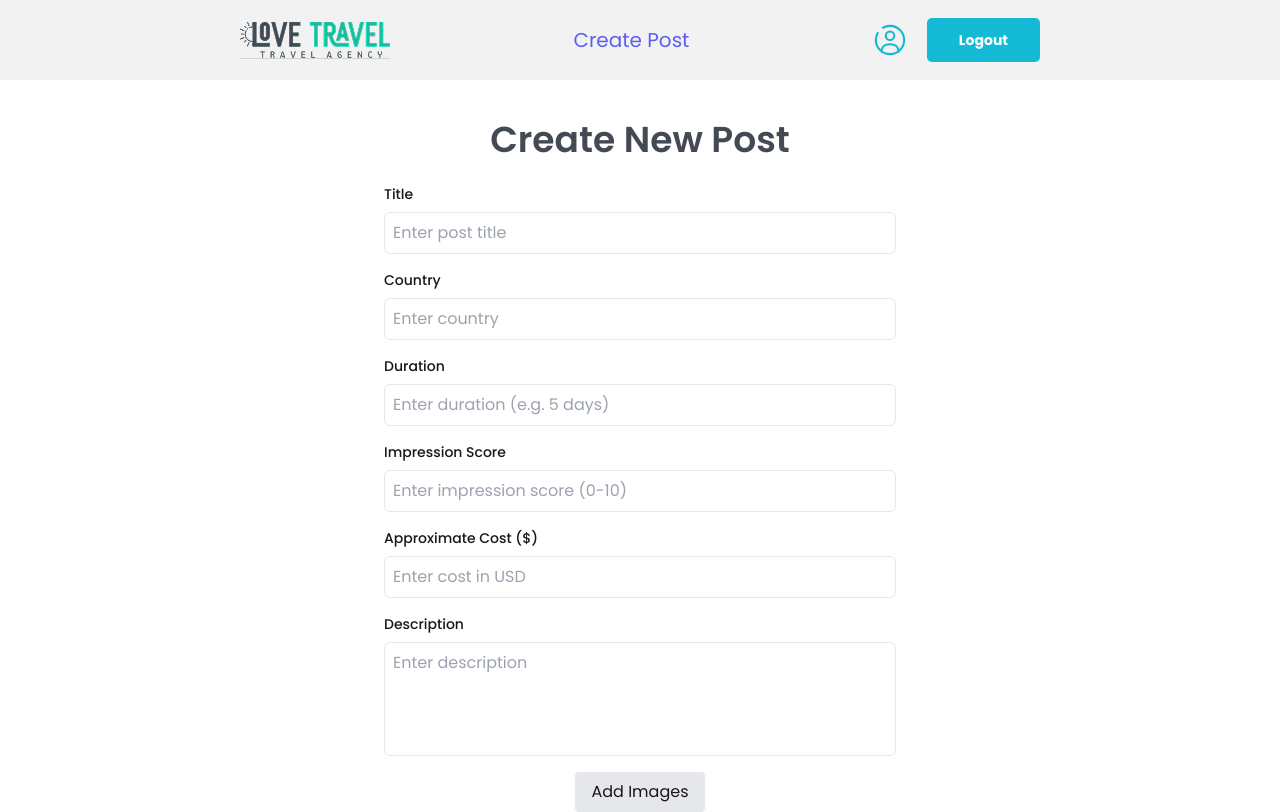
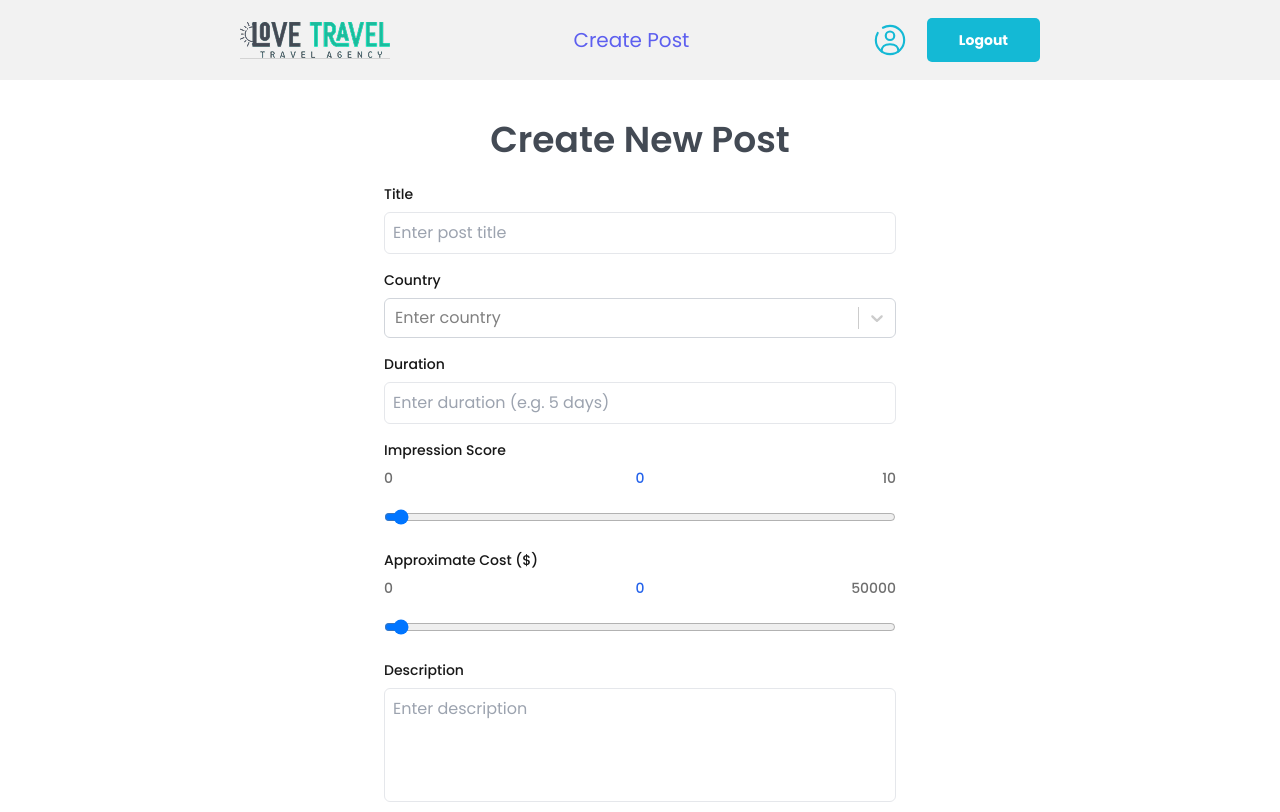
Before and after one commit to MVPavlyk/travelbook, a Next.js app: page /create-post in a window 1280 px wide. Shown: the top 812 px of the page. Built offline with nearby package versions, Linux system fonts and the light colour scheme; no server answers; sample sign-in values are in the browser's storage.

Commit message:
feat: visual improvements of post form and post page

```diff
--- a/package.json
+++ b/package.json
@@ -24,7 +24,9 @@
     "react": "^19.0.0",
     "react-dom": "^19.0.0",
     "react-hook-form": "^7.54.2",
+    "react-select": "^5.10.1",
     "tailwind-merge": "^3.0.1",
+    "tailwind-scrollbar": "^4.0.2",
     "uuid": "^11.1.0"
   },
   "devDependencies": {
--- /dev/null
+++ b/src/actions/countries/getCountriesAction.ts
@@ -0,0 +1,35 @@
+'use server';
+
+import { TCountry } from '@/lib/types/county';
+
+export async function getCountriesAction(): Promise<TCountry[] | null> {
+  try {
+    const API_KEY = process.env.CSC_API_KEY;
+
+    if (!API_KEY) {
+      console.error('Missing CSC_API_KEY in environment variables');
+      return null;
+    }
+
+    const response = await fetch(
+      'https://api.countrystatecity.in/v1/countries',
+      {
+        method: 'GET',
+        headers: {
+          'X-CSCAPI-KEY': API_KEY,
+        },
+        next: { revalidate: 3600 },
+      }
+    );
+
+    if (!response.ok) {
+      console.error(`Failed to fetch countries: ${response.status}`);
+      return null;
+    }
+
+    return await response.json();
+  } catch (error) {
+    console.error('Error fetching countries:', error);
+    return null;
+  }
+}
--- a/src/app/create-post/page.tsx
+++ b/src/app/create-post/page.tsx
@@ -4,6 +4,7 @@ import CreatePostForm from '@/components/modules/PostForm';
 import { getSession } from '@/lib/auth/getAuth';
 import { redirect } from 'next/navigation';
 import { STATIC_ROUTES } from '@/lib/constants/staticRoutes';
+import { getCountriesAction } from '@/actions/countries/getCountriesAction';
 
 const CreatePost = async () => {
   const session = await getSession();
@@ -12,9 +13,11 @@ const CreatePost = async () => {
     redirect(STATIC_ROUTES.LOGIN);
   }
 
+  const countries = await getCountriesAction();
+
   return (
     <MainLayout>
-      <CreatePostForm />
+      <CreatePostForm countries={countries} />
     </MainLayout>
   );
 };
--- a/src/components/elements/Input/index.tsx
+++ b/src/components/elements/Input/index.tsx
@@ -8,7 +8,7 @@ import { twMerge } from 'tailwind-merge';
 interface InputFieldProps extends InputHTMLAttributes<HTMLInputElement> {
   name: string;
   label?: string;
-  type?: 'text' | 'email' | 'password' | 'number';
+  type?: 'text' | 'email' | 'password' | 'number' | 'range';
   placeholder?: string;
   className?: string;
 }
@@ -26,6 +26,8 @@ export default function Input({
     formState: { errors },
   } = useFormContext();
 
+  const isRange = type === 'range';
+
   return (
     <div className={`flex flex-col gap-2 items-start`}>
       {label && (
@@ -38,6 +40,17 @@ export default function Input({
         name={name}
         control={control}
         render={({ field }) => (
+          <>
+            {isRange && (
+              <div className="w-full grid grid-cols-3 text-sm text-gray-600 font-medium mb-1">
+                <span className="justify-self-start">{props.min ?? 0}</span>
+                <span className="justify-self-center text-blue-600">
+                  {field.value}
+                </span>
+                <span className="justify-self-end">{props.max ?? 100}</span>
+              </div>
+            )}
+
             <input
               {...field}
               id={name}
@@ -45,12 +58,14 @@ export default function Input({
               placeholder={placeholder}
               className={twMerge(
                 classNames(
-                'border p-2 rounded-md w-[320px] focus:ring-2 focus:ring-blue-500 outline-none',
-                className
+                  'border p-2 rounded-md w-full focus:ring-2 focus:ring-blue-500 outline-none',
+                  className,
+                  isRange && 'focus:ring-0'
                 )
               )}
               {...props}
             />
+          </>
         )}
       />
 
--- /dev/null
+++ b/src/components/elements/Select/index.tsx
@@ -0,0 +1,122 @@
+'use client';
+
+import { useFormContext, Controller } from 'react-hook-form';
+import Select from 'react-select';
+import { twMerge } from 'tailwind-merge';
+import classNames from 'classnames';
+
+type Option = {
+  label: string;
+  value: string;
+};
+
+interface SelectInputProps {
+  name: string;
+  label?: string;
+  options: Option[];
+  className?: string;
+  isClearable?: boolean;
+  placeholder?: string;
+}
+
+export default function SelectInput({
+  name,
+  label,
+  options,
+  className,
+  isClearable = false,
+  placeholder,
+}: SelectInputProps) {
+  const {
+    control,
+    formState: { errors },
+  } = useFormContext();
+
+  return (
+    <div className="flex flex-col gap-2 items-start w-full">
+      {label && (
+        <label htmlFor={name} className="text-sm font-medium">
+          {label}
+        </label>
+      )}
+
+      <Controller
+        name={name}
+        control={control}
+        render={({ field }) => {
+          const selectedValue = options.find(
+            (opt) => opt.value === field.value
+          );
+
+          const handleChange = (option: Option | null) => {
+            field.onChange(option?.value ?? '');
+          };
+
+          return (
+            <Select
+              inputId={name}
+              options={options}
+              value={selectedValue}
+              onChange={handleChange}
+              isClearable={isClearable}
+              placeholder={placeholder || `Select ${label || name}`}
+              className={twMerge(classNames('w-full', className))}
+              classNamePrefix="react-select"
+              styles={{
+                control: (base) => ({
+                  ...base,
+                  width: '100%',
+                  minHeight: '40px',
+                  borderColor: '#d1d5db',
+                  boxShadow: 'none',
+                  '&:hover': {
+                    borderColor: '#d1d5db',
+                  },
+                  borderRadius: '0.375rem',
+                  paddingLeft: '0.5rem',
+                }),
+                valueContainer: (base) => ({
+                  ...base,
+                  paddingLeft: 0,
+                }),
+                placeholder: (base) => ({
+                  ...base,
+                  textAlign: 'left',
+                }),
+                singleValue: (base) => ({
+                  ...base,
+                  textAlign: 'left',
+                }),
+                menu: (base) => ({
+                  ...base,
+                  textAlign: 'left',
+                }),
+                option: (base, state) => ({
+                  ...base,
+                  textAlign: 'left',
+                  backgroundColor: state.isFocused ? '#f3f4f6' : 'white',
+                  color: '#111827',
+                  cursor: 'pointer',
+                }),
+              }}
+              theme={(theme) => ({
+                ...theme,
+                colors: {
+                  ...theme.colors,
+                  primary25: '#f3f4f6',
+                  primary: '#d1d5db',
+                },
+              })}
+            />
+          );
+        }}
+      />
+
+      {errors[name] && (
+        <span className="text-red-500 text-sm">
+          {(errors[name]?.message as string) || 'Invalid input'}
+        </span>
+      )}
+    </div>
+  );
+}
--- a/src/components/modules/PostForm/index.tsx
+++ b/src/components/modules/PostForm/index.tsx
@@ -1,6 +1,6 @@
 'use client';
 
-import React, { useState, useTransition } from 'react';
+import React, { FC, useState, useTransition } from 'react';
 import { FormProvider, useForm } from 'react-hook-form';
 import Input from '@/components/elements/Input';
 import Button from '@/components/elements/Button';
@@ -9,6 +9,8 @@ import Textarea from '@/components/elements/Textarea';
 import { STATIC_ROUTES } from '@/lib/constants/staticRoutes';
 import { createPostAction } from '@/actions/posts/createPostAction';
 import ImageUploader from '@/components/units/ImageUploader';
+import { TCountry } from '@/lib/types/county';
+import SelectInput from '@/components/elements/Select';
 
 //TODO: images upload, map points, country selector, duration selector?
 
@@ -16,19 +18,23 @@ export type CreatePost = {
   title: string;
   country: string;
   duration: string;
-  impression: string;
-  approximateCost: string;
+  impression: number;
+  approximateCost: number;
   description: string;
 };
 
-const CreatePostForm = () => {
+type TCreatePostForm = {
+  countries: TCountry[] | null;
+};
+
+const CreatePostForm: FC<TCreatePostForm> = ({ countries }) => {
   const methods = useForm<CreatePost>({
     defaultValues: {
       title: '',
       country: '',
       duration: '',
-      impression: '',
-      approximateCost: '',
+      impression: 0,
+      approximateCost: 0,
       description: '',
     },
   });
@@ -44,7 +50,7 @@ const CreatePostForm = () => {
 
     const formData = new FormData();
     Object.entries(data).forEach(([key, value]) => {
-      formData.append(key, value);
+      formData.append(key, String(value));
     });
 
     selectedImages.forEach((file) => {
@@ -78,10 +84,17 @@ const CreatePostForm = () => {
             className="w-full"
             placeholder="Enter post title"
           />
-          <Input
+          <SelectInput
+            options={
+              countries
+                ? countries?.map((el) => ({
+                    label: el.name,
+                    value: el.name,
+                  }))
+                : []
+            }
             name="country"
             label="Country"
-            type="text"
             className="w-full"
             placeholder="Enter country"
           />
@@ -95,14 +108,20 @@ const CreatePostForm = () => {
           <Input
             name="impression"
             label="Impression Score"
-            type="number"
+            type="range"
             className="w-full"
+            min={0}
+            max={10}
+            step={1}
             placeholder="Enter impression score (0-10)"
           />
           <Input
             name="approximateCost"
             label="Approximate Cost ($)"
-            type="number"
+            type="range"
+            min={0}
+            max={50000}
+            step={100}
             className="w-full"
             placeholder="Enter cost in USD"
           />
--- /dev/null
+++ b/src/lib/types/county.ts
@@ -0,0 +1,11 @@
+export type TCountry = {
+  id: number;
+  name: string;
+  iso2: string;
+  iso3: string;
+  phonecode: string;
+  capital: string;
+  currency: string;
+  native: string;
+  emoji: string;
+};
--- a/tailwind.config.ts
+++ b/tailwind.config.ts
@@ -29,5 +29,5 @@ export default {
       },
     },
   },
-  plugins: [require('@tailwindcss/line-clamp')],
+  plugins: [require('@tailwindcss/line-clamp'), require('tailwind-scrollbar')],
 } satisfies Config;
```
Also changed, not shown: src/components/units/ImageCarousel/index.tsx (+64 -35 lines), 1 other file (tests, documents, lock files or other folders). Lines whose indentation alone changed are shown as unchanged.
